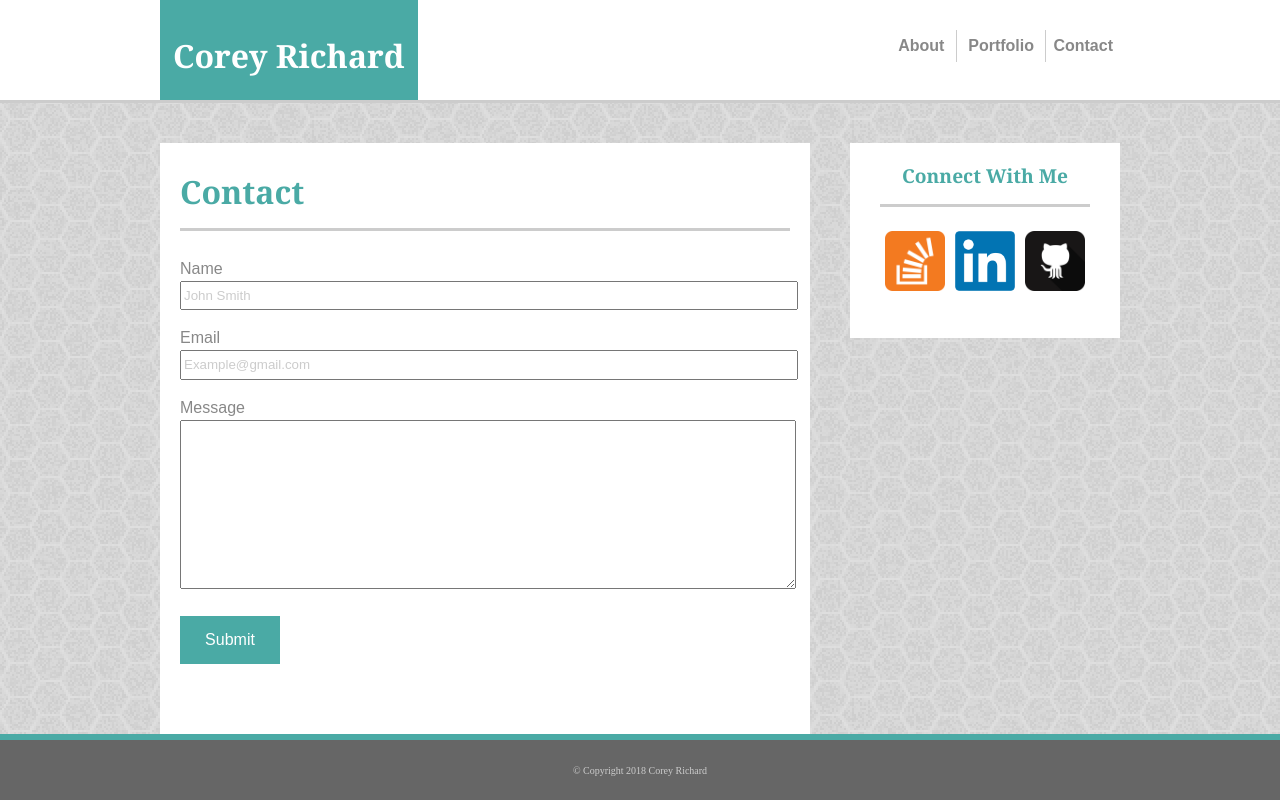
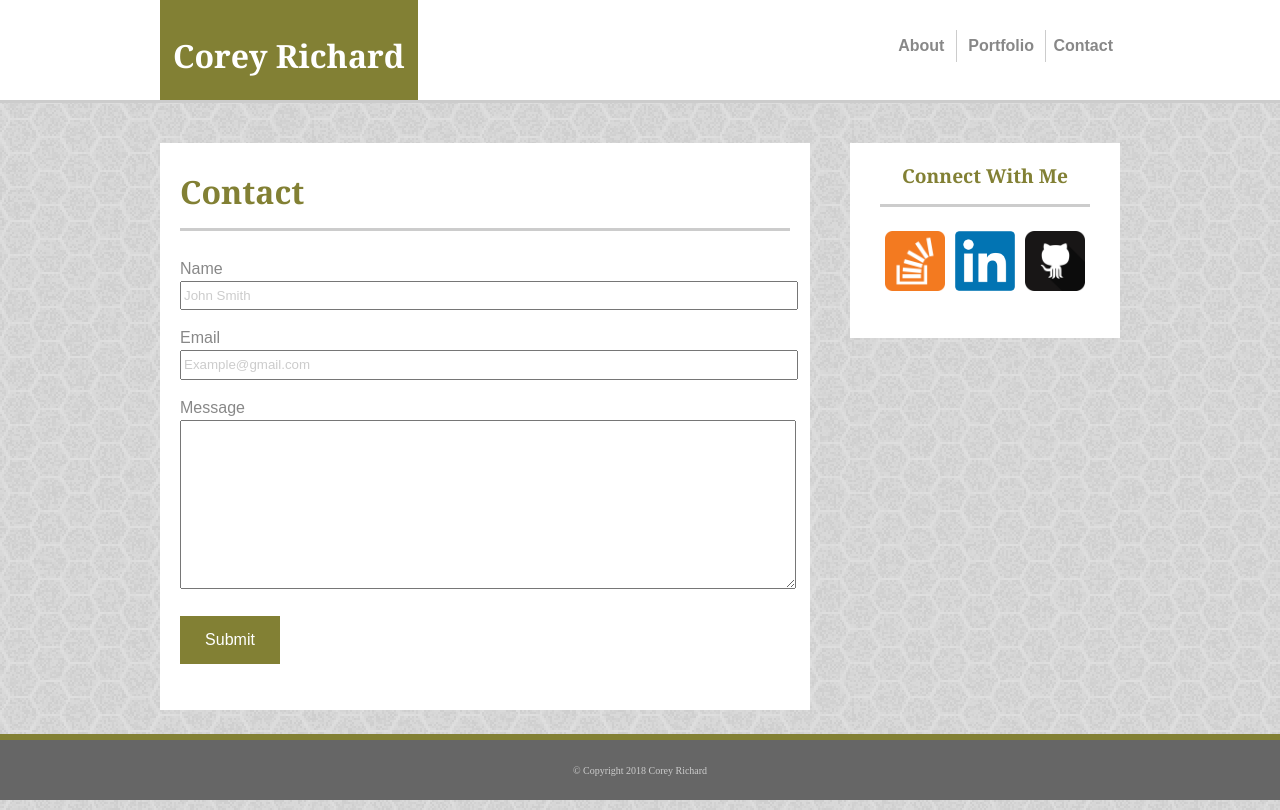
Before and after one commit to Ullrtheglorious/Basic-Portfolio, a plain HTML site: page contact.html in a window 1280 px wide. Drawn offline with Linux system fonts and the light colour scheme.

Commit message:
final commit

```diff
--- a/assets/css/style.css
+++ b/assets/css/style.css
@@ -13,20 +13,20 @@ h2 {
 	font-size: 200%;
 	padding-bottom: 15px;
 	border-bottom: 3px solid #cccccc;
-	color: #4aaaa5;
+	color: #828034;
 	font-family: 'Georgia', Times, Times New Roman, serif;
 }
 h3 {
 	font-size: 120%;
 	padding-bottom: 15px;
 	border-bottom: 3px solid #cccccc;
-	color: #4aaaa5;
+	color: #828034;
 	font-family: 'Georgia', Times, Times New Roman, serif;
 }
 .name{
 	color: white;
 	display: inline-block;
-	background-color: #4aaaa5;
+	background-color: #828034;
 	padding: 13px;
 	margin-left: auto;
 	float: left;
@@ -76,7 +76,8 @@ body {
 	display: block-inline;
 	margin-top: 40px;
 	margin-right: 40px;
-	padding-bottom: 66px;
+	margin-bottom: 100px;
+	padding-bottom: 20px;
 	min-height: 100%;
 }
 .connect {
@@ -102,7 +103,7 @@ body {
 	position: fixed;
 	bottom: 0;
 	text-align: center;
-	border-top: 6px solid #4aaaa5;
+	border-top: 6px solid #828034;
 	color: #cccccc;
 }
 footer {
@@ -135,7 +136,7 @@ width: 100%
 }
 button {
 width: 100px;
-background-color: #4aaaa5;
+background-color: #828034;
 border: none;
 color: white;
 padding: 15px;
@@ -161,6 +162,6 @@ font-size: 150%;
 padding: 20px 0px;
 color: #ffffff;
 font-family: 'Georgia', Times, Times New Roman, serif;
-background-color: #4aaaa5;
+background-color: #828034;
 width: 290px;
 }
```
